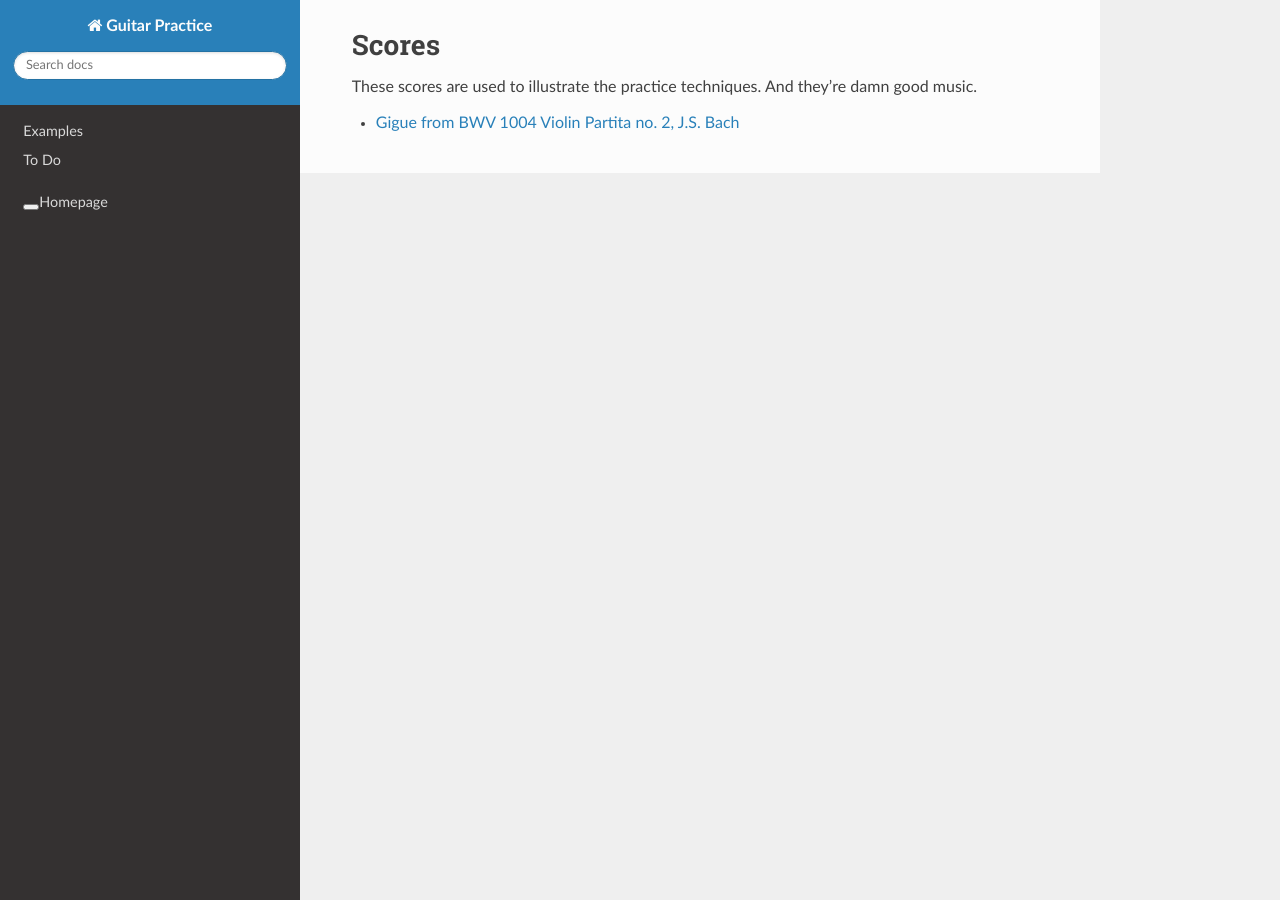
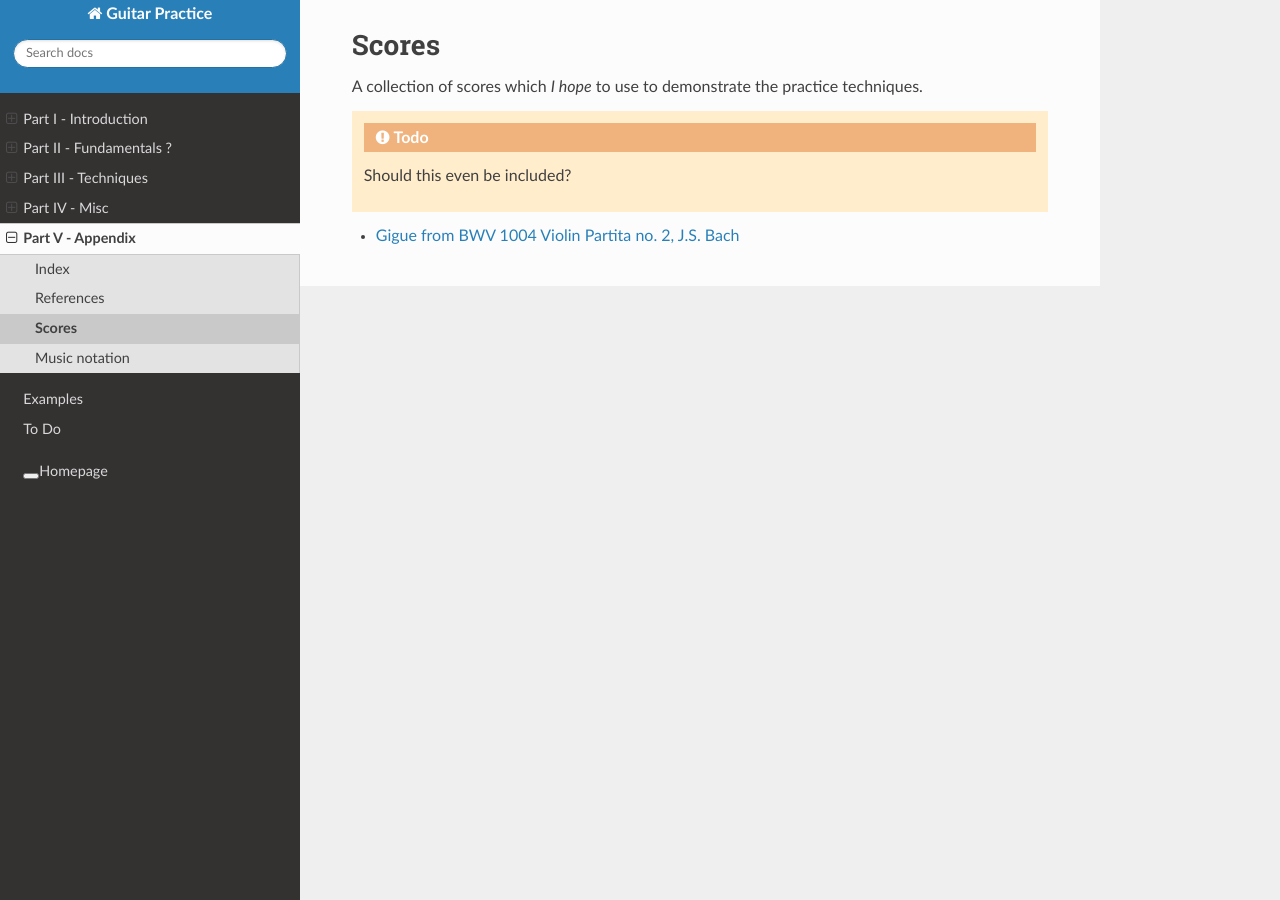
Before and after one commit to jzohrab/practicing-guitar, a Sphinx documentation site: the page built from docs/part-5-appendices/scores/index.rst, in a window 1280 px wide. Built offline with Sphinx 7.4.7 and the Read the Docs theme 2.0.0, drawn with Linux system fonts in a browser that asks for light colours; pages that are not in the unit, such as notebooks, are missing from menus; a script that is not in the unit is left out.

```diff
--- a/docs/part-5-appendices/index.rst
+++ b/docs/part-5-appendices/index.rst
@@ -6,5 +6,7 @@ Part V - Appendix
    :glob:
 
    *
+   scores/index
+   theory/index
 
 .. todo:: Fix part intro
--- a/docs/part-5-appendices/scores/index.rst
+++ b/docs/part-5-appendices/scores/index.rst
@@ -1,7 +1,9 @@
 Scores
 ======
 
-These scores are used to illustrate the practice techniques.  And they're damn good music.
+A collection of scores which *I hope* to use to demonstrate the practice techniques.
+
+.. todo:: Should this even be included?
 
 .. toctree::
    :glob:
```
Also changed, not shown: docs/index.rst (+5 -12 lines).
